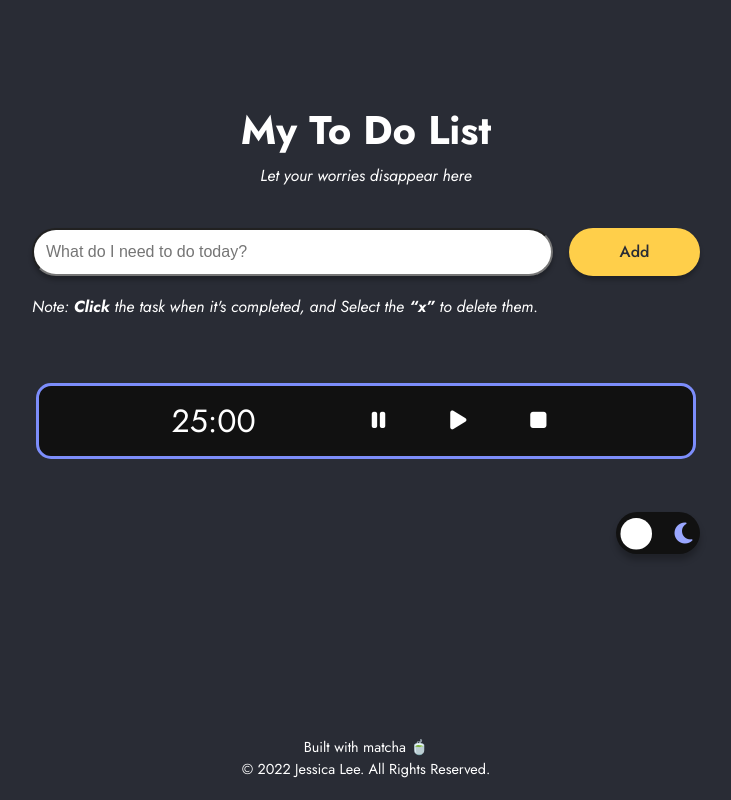
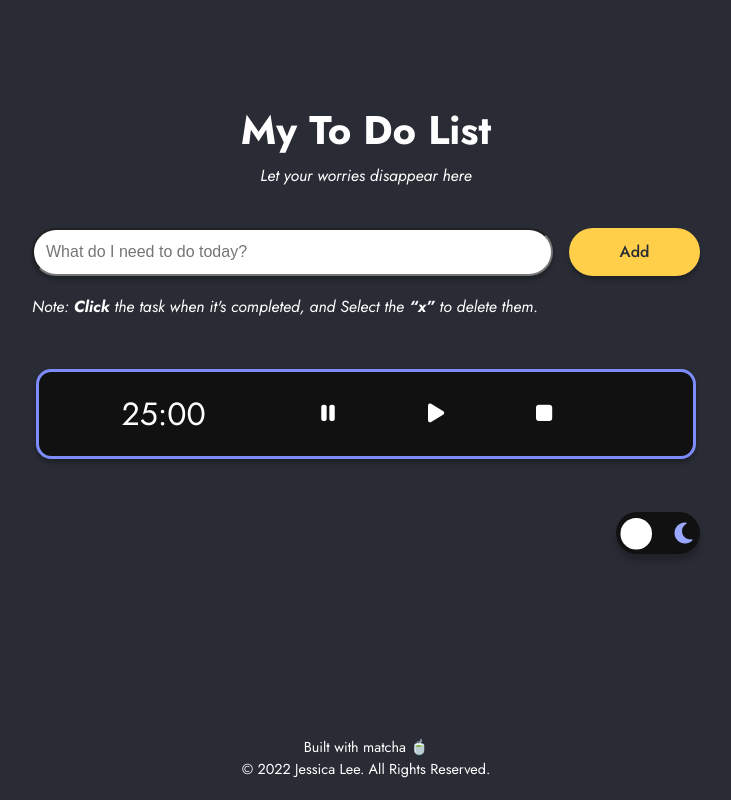
Before and after one commit to jessicamlee/todolist, a website: page index.html in a window 1280 px wide. Shown: the whole page, without its empty margins (274-1005 px from the left). Drawn offline with nearby package versions, Linux system fonts and the light colour scheme.

Commit message:
Add light mode colors for timer
Add light mode colors for timer

```diff
--- a/index.html
+++ b/index.html
@@ -40,17 +40,17 @@
                 </div>
                 <ul id="myUl"></ul>
                 <p data-aos="flip-up" data-aos-delay="2000" class="line-height subtitle">Note&colon; <b>Click</b> the task when it&apos;s completed&comma; and Select the <b>&ldquo;x&rdquo;</b> to delete them&period;</p>
-                <div class="time-container" data-aos="fade-up-right" data-aos-delay="1500">
-                    <div class="clock-container">
-                        <div class="time-content">
+                <div class="time-container is-flex" data-aos="fade-up-right" data-aos-delay="1500">
+                    <div class="clock-container is-flex">
+                        <div class="time-content flex-center">
                             <span class="minutes">25</span>
                             <span>&colon;</span>
                             <span class="seconds">00</span>
                         </div>
-                        <div class="controls-container">
-                            <i class="fas fa-pause"></i>
-                            <i class="fas fa-play"></i>
-                            <i class="fas fa-stop"></i>
+                        <div class="controls-container is-flex">
+                            <i class="fas fa-pause flex-center"></i>
+                            <i class="fas fa-play flex-center"></i>
+                            <i class="fas fa-stop flex-center"></i>
                         </div>
                     </div>
                 </div>
--- a/src/sass/clock/_clock.scss
+++ b/src/sass/clock/_clock.scss
@@ -1,47 +1,36 @@
 @use '../utilities' as *;
 
 .time-container {
-    width: 100%;
-    height: auto;
+    @include size(100%,auto);
     position: absolute;
     bottom: 0;
     left: 0;
-    display: flex;
     justify-content: center;
 }
 
 .clock-container {
-    width: 86%;
-    height: auto;
+    @include size(86%,auto);
     background-color: $black;
-    padding: 15px 50px;
-    border-radius: 15px;
+    padding: $sm*0.95 $sm*1.9;
+    border-radius: $sm*0.95;
     border: 3px solid $periwinkle;
-    display: flex;
-    row-gap: $sm;
+    column-gap: $sm;
     position: relative;
+    box-shadow: 0 $sm*0.25 $sm*0.25 $boxshadow;
 }
 
 .time-content {
-    width: 100%;
-    height: 100%;
+    @include size(100%,100%);
     font-size: $sm*2;
-    display: flex;
-    align-items: center;
-    justify-content: center;
+    color: $white;
 }
 
 .controls-container {
     font-size: $sm*1.35;
-    display: flex;
 
     i {
-        width: 80px;
-        height: 40px;
-        display: flex;
-        align-items: center;
-        justify-content: center;
-
+        @include size($sm*5,$sm*2.5);
+        color: $white;
     }
 
     .fa-pause:hover {
--- a/src/sass/global/_helpers.scss
+++ b/src/sass/global/_helpers.scss
@@ -18,3 +18,13 @@
 .margin-center {
     margin: 0 auto;
 }
+
+.is-flex {
+    display: flex;
+}
+
+.flex-center {
+    display: flex;
+    align-items: center;
+    justify-content: center;
+}
--- a/src/sass/partials/_footer.scss
+++ b/src/sass/partials/_footer.scss
@@ -6,6 +6,7 @@ footer {
     bottom: 0;
     width: 100%;
     padding: $sm $sm*2 $sm*1.5;
+    background-color: $blueblack;
 
     p {
         @include font($white, $sm*0.9, $normal, $normal);
--- a/src/sass/utilities/_variables.scss
+++ b/src/sass/utilities/_variables.scss
@@ -17,6 +17,7 @@ $sm: 1em;
 $md: 1.5em;
 $lg: 2em;
 $xl: 2.5em;
+$auto: auto;
 
 // Font Weight
 $xxlight: 100;
```
Also changed, not shown: build/css/main.css.
